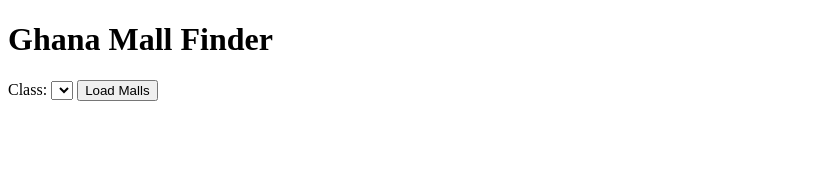
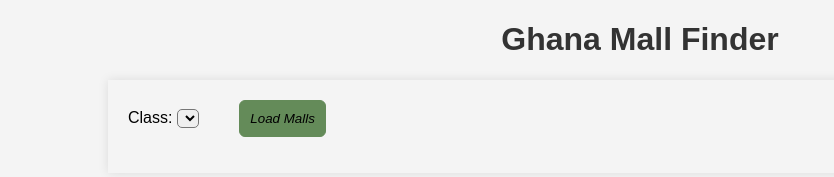
Before and after one commit to EnamAbra/Techtopia-SoftwareDev, a plain HTML site: page Mall.html in a window 1280 px wide. Shown: the whole page, without its empty margins (0-834 px from the left). Drawn offline with Linux system fonts and the light colour scheme; no server answers.

Commit message:
finalwork with button working

```diff
--- a/Mall.css
+++ b/Mall.css
@@ -0,0 +1,47 @@
+body {
+  margin: 0;
+  font-family: Arial, sans-serif;
+  background-color: #f4f4f4;
+}
+
+h1 {
+  text-align: center;
+  color: #333;
+}
+.section {
+  padding: 20px;
+  margin: 20px auto;
+  width: 80%;
+
+  box-shadow: 0 0 10px rgba(0, 0, 0, 0.1);
+  align-items: center;
+}
+select {
+  margin-right: 10px;
+  font-style: italic;
+  border-radius: 5px;
+}
+button {
+  padding: 10px;
+  border-radius: 6px;
+  border: 1px solid #648b59;
+  margin-right: 10px;
+  margin-left: 26px;
+  font-style: oblique;
+  background: #648b59;
+}
+button:hover {
+  background: #4e6d45;
+  color: white;
+}
+#mallList {
+  list-style-type: none;
+  padding: 0;
+}
+#mallList li {
+  background: white;
+  margin: 10px 0;
+  padding: 15px;
+  border-radius: 5px;
+  box-shadow: 0 0 5px rgba(0, 0, 0, 0.1);
+}
--- a/Mall.html
+++ b/Mall.html
@@ -4,14 +4,17 @@
     <meta charset="UTF-8" />
     <meta name="viewport" content="width=device-width, initial-scale=1.0" />
     <title>Ghana Mall Finder</title>
+    <link rel="stylesheet" href="./Mall.css" />
   </head>
   <body>
     <h1>Ghana Mall Finder</h1>
-    <label for="">Class:</label>
-    <select id="rankSelect"></select>
-    <button id="loadBtn">Load Malls</button>
-    <ul id="mallList"></ul>
+    <div class="section">
+      <label for="">Class:</label>
+      <select id="rankSelect"></select>
+      <button id="loadBtn">Load Malls</button>
 
+      <ul id="mallList"></ul>
+    </div>
     <script src="./Mall.js"></script>
   </body>
 </html>
--- a/Mall.js
+++ b/Mall.js
@@ -1,4 +1,7 @@
-fetchMall();
+const button = document.getElementById("loadBtn");
+const rankSelect = document.getElementById("rankSelect");
+const list = document.getElementById("mallList");
+
 async function fetchMall() {
   try {
     const response = await fetch("https://mall-api-l6c2.onrender.com/malls");
@@ -9,6 +12,7 @@ async function fetchMall() {
     const data = await response.json();
     console.log(data);
     const rank = document.getElementById("rankSelect");
+
     //this part is so that we're able to select another option because if premium is the default and you select it ,due to the evnt listener used it doesn't change event so no new result would show
     const defaultOption = document.createElement("option");
     defaultOption.value = "";
@@ -29,13 +33,12 @@ async function fetchMall() {
       }
     });
 
-    rank.addEventListener("change", (e) => {
+    button.addEventListener("click", () => {
       //the trim is to account for any differences in space with how the options are pelt in the api
-      const selectedValue = e.target.value.trim().toLowerCase();
-
-      const list = document.getElementById("mallList");
+      const selectedValue = rank.value.trim().toLowerCase();
 
       list.innerHTML = "";
+
       console.log("Selected value:", selectedValue);
       const filteredMalls = data.filter(
         (mall) =>
@@ -53,3 +56,4 @@ async function fetchMall() {
     console.error(error);
   }
 }
+fetchMall();
```
